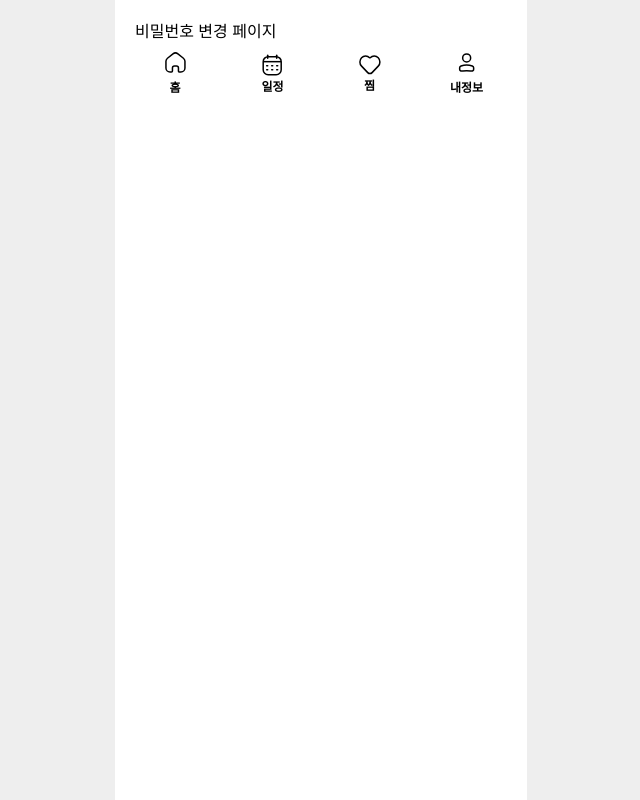
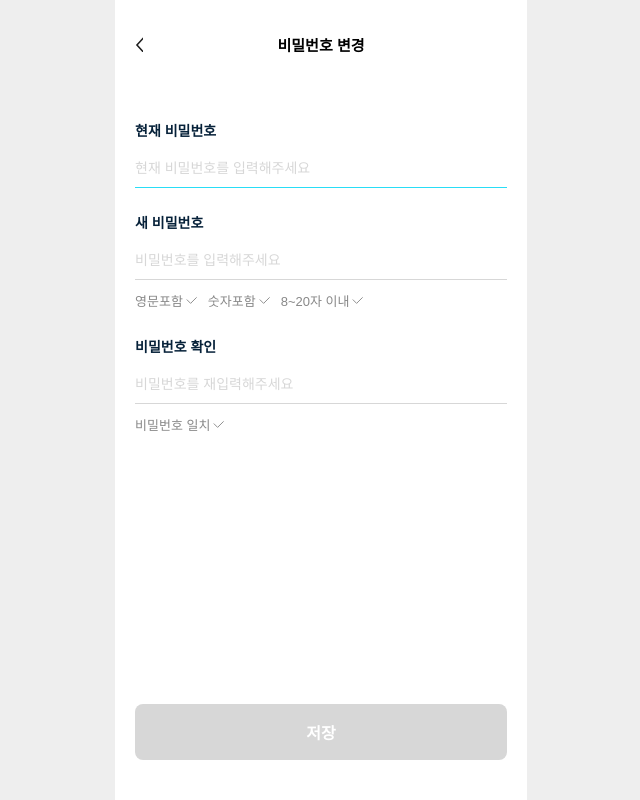
Before and after one commit to WePlanPlans/WPP_FE, a React (Vite) app: page /mypage/info/password in a window 1280 px wide. Shown: the whole page, without its empty margins (319-959 px from the left). Built offline with nearby package versions, Linux system fonts and the light colour scheme; no server answers.

Commit message:
Feat: 비밀번호 수정 기능 구현

```diff
--- a/src/api/member.ts
+++ b/src/api/member.ts
@@ -1,8 +1,8 @@
+import type { EditPasswordProps } from '@/@types/auth.types';
 import authClient from './authClient';
 import client from './client';
 
 // 유저 관련 API
-
 
 // 회원 정보 조회
 export const getMember = async () => {
@@ -23,8 +23,8 @@ export const putMemberSurvey = async (memberData: MemberRequest) => {
 };
 
 // 비밀번호 수정
-export const putMemberPassword = async (memberData: MemberRequest) => {
-  const res = await authClient.put(`member/password`, memberData);
+export const putMemberPassword = async (pwDataa: EditPasswordProps) => {
+  const res = await authClient.put(`member/password`, pwDataa);
   return res;
 };
 
--- /dev/null
+++ b/src/components/Auth/AuthInput/AuthInputBox/AuthCurrentPwInputBox.tsx
@@ -0,0 +1,53 @@
+import { AuthInputWrapper, AuthInput, ErrorMessage } from './AuthInputItem';
+
+const AuthCurrentPwInputBox = ({
+  register,
+  inputValue,
+  resetField,
+  errors,
+  setError,
+}: any) => {
+  const currentPwError = errors.currentPw;
+  const currentPwErrorMessage = currentPwError?.message;
+
+  const onEmailBlur = async () => {
+    // 비밀번호 확인 로직
+    // try {
+    //   const res = await getCheckPw(inputValue);
+    //   if (res.status === 200) {
+    //     // 비밀번호가 일치하면 새로운 비밀번호로 수정 API 요청
+    //     const isExist = res.data.data.exists;
+    //     if (isExist) {
+    //       setError('currentPw', { message: '비밀번호가 올바르지 않습니다.' });
+    //     }
+    //   }
+    // } catch (err) {
+    //   console.error(err);
+    // }
+  };
+
+  return (
+    <AuthInputWrapper>
+      <AuthInput
+        label={'현재 비밀번호'}
+        id="currentPw"
+        type="password"
+        isAutoFocus={true}
+        placeholder={'현재 비밀번호를 입력해주세요'}
+        register={register('currentPw', {
+          required: '현재 ',
+        })}
+        blurHandler={onEmailBlur}
+        inputValue={inputValue}
+        resetField={resetField}
+        isInvalid={!!currentPwError}
+      />
+
+      {currentPwErrorMessage && (
+        <ErrorMessage>{currentPwErrorMessage}</ErrorMessage>
+      )}
+    </AuthInputWrapper>
+  );
+};
+
+export default AuthCurrentPwInputBox;
--- a/src/components/Auth/AuthInput/AuthInputBox/AuthInputItem/AuthInput.tsx
+++ b/src/components/Auth/AuthInput/AuthInputBox/AuthInputItem/AuthInput.tsx
@@ -5,7 +5,7 @@ interface Props {
   label: string;
   subLabel?: string;
   required?: boolean;
-  id: 'email' | 'password' | 'passwordCheck' | 'nickname';
+  id: 'email' | 'currentPw' | 'password' | 'passwordCheck' | 'nickname';
   type?: 'text' | 'email' | 'password';
   isAutoFocus?: boolean;
   placeholder: string;
--- a/src/components/Auth/AuthInput/AuthInputBox/AuthPwInputBox.tsx
+++ b/src/components/Auth/AuthInput/AuthInputBox/AuthPwInputBox.tsx
@@ -1,12 +1,13 @@
-import type { AuthInputBoxProps } from '@/@types/auth.types';
+import type { AuthPwInputBoxProps } from '@/@types/auth.types';
 import { AuthInput, AuthInputWrapper, ValidifyCheck } from './AuthInputItem';
 
 const AuthPwInputBox = ({
+  label = '비밀번호',
   register,
   inputValue,
   resetField,
   errors,
-}: AuthInputBoxProps) => {
+}: AuthPwInputBoxProps) => {
   const PwErrorTypes = errors.password?.types;
 
   const checkEng = (value: string) => {
@@ -19,7 +20,7 @@ const AuthPwInputBox = ({
   return (
     <AuthInputWrapper>
       <AuthInput
-        label={'비밀번호'}
+        label={label}
         id="password"
         type="password"
         placeholder={'비밀번호를 입력해주세요'}
--- a/src/components/Auth/AuthInput/AuthInputBox/index.ts
+++ b/src/components/Auth/AuthInput/AuthInputBox/index.ts
@@ -1,10 +1,12 @@
 import AuthEmailInputBox from './AuthEmailInputBox';
+import AuthCurrentPwInputBox from './AuthCurrentPwInputBox';
 import AuthPwInputBox from './AuthPwInputBox';
 import AuthPwCheckInputBox from './AuthPwCheckInputBox';
 import { AuthInput, AuthInputWrapper, ErrorMessage } from './AuthInputItem';
 
 export {
   AuthEmailInputBox,
+  AuthCurrentPwInputBox,
   AuthPwInputBox,
   AuthPwCheckInputBox,
   AuthInput,
--- a/src/components/Auth/index.ts
+++ b/src/components/Auth/index.ts
@@ -1,8 +1,15 @@
 import {
   AuthEmailInputBox,
+  AuthCurrentPwInputBox,
   AuthPwInputBox,
   AuthPwCheckInputBox,
 } from './AuthInput/AuthInputBox';
 import AuthTitle from './AuthTitle';
 
-export { AuthTitle, AuthEmailInputBox, AuthPwInputBox, AuthPwCheckInputBox };
+export {
+  AuthTitle,
+  AuthEmailInputBox,
+  AuthCurrentPwInputBox,
+  AuthPwInputBox,
+  AuthPwCheckInputBox,
+};
--- /dev/null
+++ b/src/components/Mypage/EditPassword/EditPwForm.tsx
@@ -0,0 +1,87 @@
+import type { EditPassword } from '@/@types/auth.types';
+import { putMemberPassword } from '@api/member';
+import {
+  AuthCurrentPwInputBox,
+  AuthPwCheckInputBox,
+  AuthPwInputBox,
+} from '@components/Auth';
+import SubmitBtn from '@components/common/button/SubmitBtn';
+import { SubmitHandler, useForm } from 'react-hook-form';
+import { useNavigate } from 'react-router-dom';
+
+const EditPwForm = () => {
+  const {
+    register,
+    handleSubmit,
+    getValues,
+    watch,
+    resetField,
+    setError,
+    formState: { errors, isValid },
+  } = useForm<EditPassword>({
+    mode: 'onChange',
+    criteriaMode: 'all',
+  });
+
+  const navigate = useNavigate();
+
+  const onEditPwSubmit: SubmitHandler<EditPassword> = async (data) => {
+    const { password } = data;
+
+    // 비밀번호 확인 로직
+    // try {
+    //   const res = await getCheckPw(inputValue);
+    //   if (res.status === 200) {
+    try {
+      const res = await putMemberPassword({
+        password,
+      });
+      if (res.status === 200) {
+        alert('비밀번호가 변경되었습니다.');
+        navigate('/mypage/info');
+      }
+    } catch (err) {
+      alert('오류가 발생했습니다. 다시 시도해주세요');
+      console.error('비밀번호 수정 요청 중 에러 발생', err);
+    }
+    //     if (isExist) {
+    //       setError('currentPw', { message: '비밀번호가 올바르지 않습니다.' });
+    //     }
+    //   }
+    // } catch (err) {
+    //   console.error(err);
+    // }
+  };
+  return (
+    <form
+      onSubmit={handleSubmit(onEditPwSubmit)}
+      className="mt-14 flex h-[80vh] flex-col justify-between">
+      <div>
+        <AuthCurrentPwInputBox
+          register={register}
+          inputValue={watch('currentPw')}
+          resetField={resetField}
+          errors={errors}
+          setError={setError}
+        />
+        <AuthPwInputBox
+          label="새 비밀번호"
+          register={register}
+          inputValue={watch('password')}
+          resetField={resetField}
+          errors={errors}
+        />
+        <AuthPwCheckInputBox
+          register={register}
+          getValues={getValues}
+          inputValue={watch('passwordCheck')}
+          resetField={resetField}
+          errors={errors}
+        />
+      </div>
+      <SubmitBtn isActive={isValid}>저장</SubmitBtn>
+    </form>
+  );
+};
+
+export default EditPwForm;
--- a/src/components/common/BackBox/BackBox.tsx
+++ b/src/components/common/BackBox/BackBox.tsx
@@ -27,23 +27,28 @@ const BackBox = ({
   };
 
   return (
-    <div className="flex h-10 items-center justify-between">
+    <div className="relative flex h-10 items-center justify-center">
       {showBack && (
         <button
+          className="absolute left-0"
           onClick={() => {
             navigate(-1);
           }}>
           <LeftIcon />
         </button>
       )}
-      {children}
+      <h1 className="headline2 text-black">{children}</h1>
       {showSkip && (
-        <button className="body4 text-gray7" onClick={onSkipClick}>
+        <button
+          className="body4 absolute right-0 text-gray7"
+          onClick={onSkipClick}>
           건너뛰기
         </button>
       )}
       {showSave && (
-        <button className="headline2 text-main2" onClick={onSaveClick}>
+        <button
+          className="headline2 absolute right-0 text-main2"
+          onClick={onSaveClick}>
           저장
         </button>
       )}
--- a/src/pages/mypage/editPassword.page.tsx
+++ b/src/pages/mypage/editPassword.page.tsx
@@ -1,5 +1,13 @@
+import EditPwForm from '@components/Mypage/EditPassword/EditPwForm';
+import { BackBox } from '@components/common';
+
 const EditPassword = () => {
-  return <>비밀번호 변경 페이지</>;
+  return (
+    <div className="">
+      <BackBox showBack>비밀번호 변경</BackBox>
+      <EditPwForm />
+    </div>
+  );
 };
 
 export default EditPassword;
--- a/src/router/routerLayout.tsx
+++ b/src/router/routerLayout.tsx
@@ -12,6 +12,7 @@ const MainLayout = () => {
     '/detail',
     '/reviewPosting',
     '/reviewComment',
+    '/info',
   ];
   const showNav = !hideNavPaths.some((path) =>
     location.pathname.includes(path),
```
Also changed, not shown: src/@types/auth.types.ts (+19 -5 lines).
